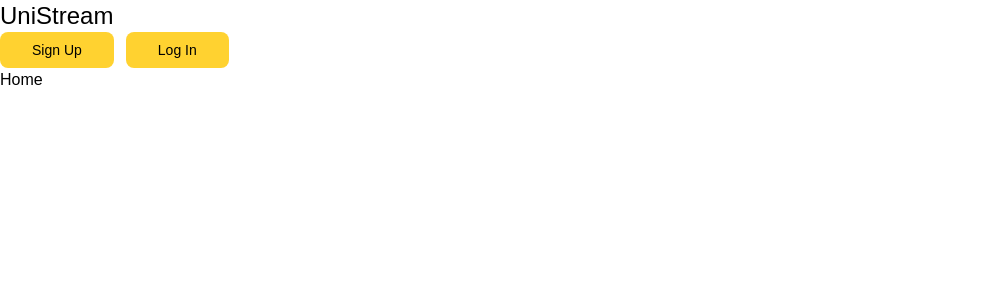
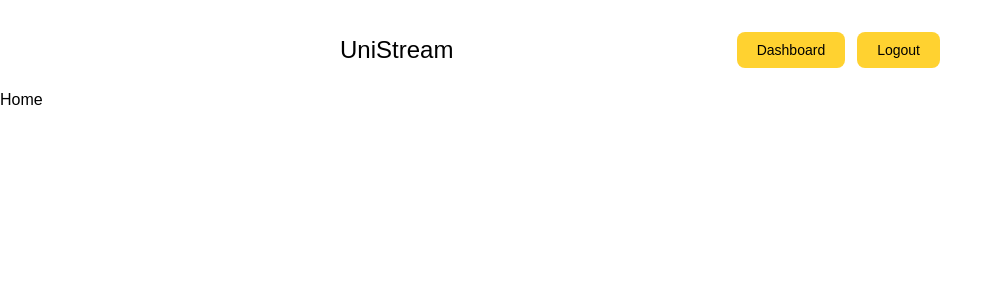
Before and after one commit to khalidkarimkqr/UniStream, a React (Vite) app in the folder client/: page / in a window 1280 px wide. Shown: the top 300 px of the page, without its empty margins (0-1003 px from the left). Built offline with nearby package versions, Linux system fonts and the light colour scheme; a web font is replaced by a local one.

Commit message:
add logout handler and clean up navbar layout with spacing and button component

```diff
--- a/client/src/components/Navbar.jsx
+++ b/client/src/components/Navbar.jsx
@@ -2,31 +2,43 @@
 import React, { useContext } from "react";
 import { AppContext } from "../contexts/AppContext";
 import { useNavigate, Link } from "react-router-dom";
+import Button from "./ui/Button";
 
 const Navbar = () => {
   const { isAuthenticated, setUser, setIsAuthenticated } =
     useContext(AppContext);
   const navigate = useNavigate();
 
+  const handleLogout = () => {
+    localStorage.removeItem("token");
+    localStorage.removeItem("user");
+  };
+
   return (
-    <nav>
+    <nav className="flex justify-between items-center p-5 w-full md:w-[50vw] mx-auto mt-3">
       <Link to={"/"} className="text-2xl">
         UniStream
       </Link>
       {isAuthenticated ? (
-        <ul>
-          <Link to="/dashboard">Dashboard</Link>
+        <ul className="flex gap-3">
+          <Link
+            className=" px-5 py-2 bg-amber-300 rounded-lg text-sm cursor-pointer hover:shadow-md transition-all duration-300 ease-in-out"
+            to="/dashboard"
+          >
+            Dashboard
+          </Link>
+          <Button text="Logout" />
         </ul>
       ) : (
         <ul className="flex gap-3">
           <Link
-            className=" px-8 py-2 bg-amber-300 rounded-lg text-sm cursor-pointer hover:shadow-md transition-all duration-300 ease-in-out"
+            className=" px-5 py-2 bg-amber-300 rounded-lg text-sm cursor-pointer hover:shadow-md transition-all duration-300 ease-in-out"
             to="/signup"
           >
             Sign Up
           </Link>
           <Link
-            className=" px-8 py-2 bg-amber-300 rounded-lg text-sm cursor-pointer hover:shadow-md transition-all duration-300 ease-in-out"
+            className=" px-5 py-2 bg-amber-300 rounded-lg text-sm cursor-pointer hover:shadow-md transition-all duration-300 ease-in-out"
             to="/login"
           >
             Log In
--- /dev/null
+++ b/client/src/components/ui/Button.jsx
@@ -0,0 +1,12 @@
+/* eslint-disable no-unused-vars */
+import React from "react";
+
+const Button = ({ text = "Click Here", onClick }) => {
+  return (
+    <button className=" px-5 py-2 bg-amber-300 rounded-lg text-sm cursor-pointer hover:shadow-md transition-all duration-300 ease-in-out min-w-fit capitalize">
+      {text}
+    </button>
+  );
+};
+
+export default Button;
--- a/client/src/contexts/AppContext.jsx
+++ b/client/src/contexts/AppContext.jsx
@@ -5,7 +5,7 @@ export const AppContext = createContext(null);
 
 export const AppProvider = ({ children }) => {
   const [isAuthenticated, setIsAuthenticated] = useState(
-    !!localStorage.getItem("user")
+    !!localStorage.getItem("user") || true
   );
 
   const [user, setUser] = useState(
```
